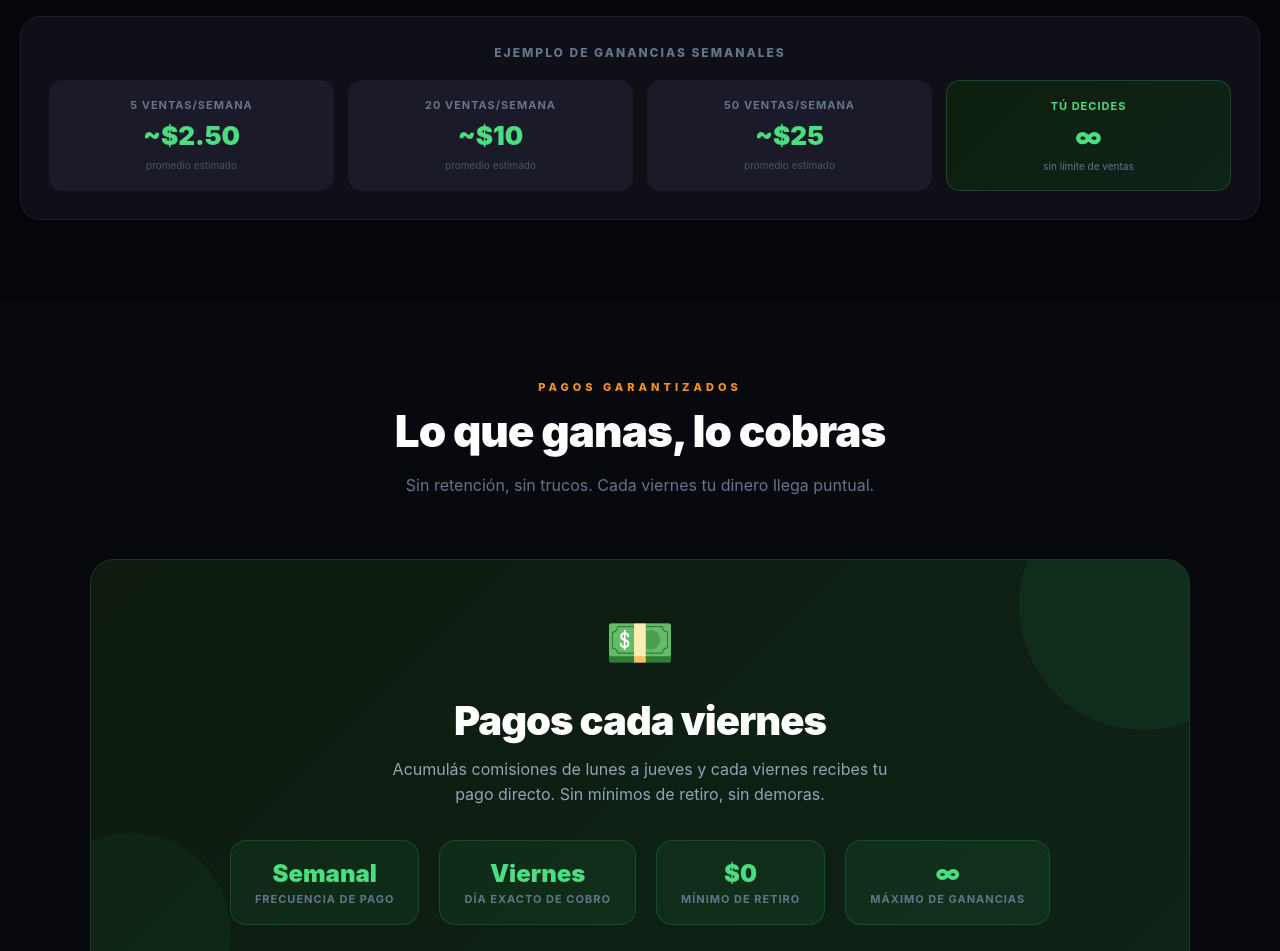
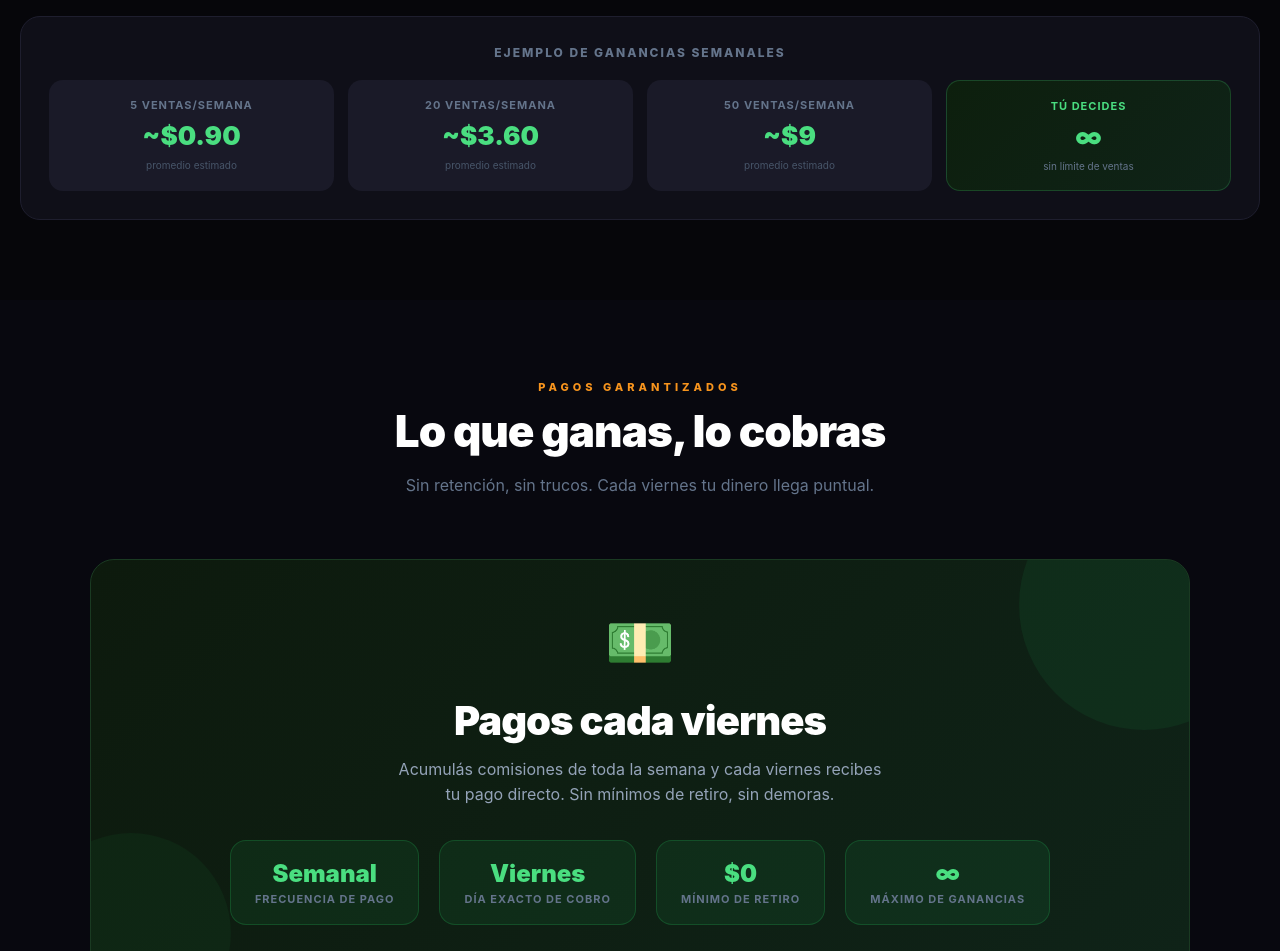
Before and after one commit to rexpresplay/Rexpres-Play, a plain HTML site: page afiliadopro.html in a window 1280 px wide. Shown: the part 1740-2691 px from the top of the page. Drawn offline with Linux system fonts and the light colour scheme.

Commit message:
Update afiliadopro.html

```diff
--- a/afiliadopro.html
+++ b/afiliadopro.html
@@ -197,17 +197,17 @@ footer p{font-size:10px;color:#334155;font-weight:700;text-transform:uppercase;l
       <div style="display:grid;grid-template-columns:repeat(auto-fit,minmax(150px,1fr));gap:14px;">
         <div style="background:#1a1a28;border-radius:14px;padding:18px;text-align:center;">
           <p style="font-size:11px;color:#64748b;font-weight:700;text-transform:uppercase;letter-spacing:1px;">5 ventas/semana</p>
-          <p style="font-size:26px;font-weight:900;color:#4ade80;margin:8px 0;">~$2.50</p>
+          <p style="font-size:26px;font-weight:900;color:#4ade80;margin:8px 0;">~$0.90</p>
           <p style="font-size:10px;color:#475569;">promedio estimado</p>
         </div>
         <div style="background:#1a1a28;border-radius:14px;padding:18px;text-align:center;">
           <p style="font-size:11px;color:#64748b;font-weight:700;text-transform:uppercase;letter-spacing:1px;">20 ventas/semana</p>
-          <p style="font-size:26px;font-weight:900;color:#4ade80;margin:8px 0;">~$10</p>
+          <p style="font-size:26px;font-weight:900;color:#4ade80;margin:8px 0;">~$3.60</p>
           <p style="font-size:10px;color:#475569;">promedio estimado</p>
         </div>
         <div style="background:#1a1a28;border-radius:14px;padding:18px;text-align:center;">
           <p style="font-size:11px;color:#64748b;font-weight:700;text-transform:uppercase;letter-spacing:1px;">50 ventas/semana</p>
-          <p style="font-size:26px;font-weight:900;color:#4ade80;margin:8px 0;">~$25</p>
+          <p style="font-size:26px;font-weight:900;color:#4ade80;margin:8px 0;">~$9</p>
           <p style="font-size:10px;color:#475569;">promedio estimado</p>
         </div>
         <div style="background:linear-gradient(135deg,#0d1f0d,#0f2318);border:1px solid rgba(74,222,128,.2);border-radius:14px;padding:18px;text-align:center;">
@@ -229,7 +229,7 @@ footer p{font-size:10px;color:#334155;font-weight:700;text-transform:uppercase;l
     <div class="pago-hero">
       <div class="pago-icon">💵</div>
       <h3 class="pago-title">Pagos cada viernes</h3>
-      <p class="pago-sub">Acumulás comisiones de lunes a jueves y cada viernes recibes tu pago directo. Sin mínimos de retiro, sin demoras.</p>
+      <p class="pago-sub">Acumulás comisiones de toda la semana y cada viernes recibes tu pago directo. Sin mínimos de retiro, sin demoras.</p>
       <div class="pago-grid">
         <div class="pago-item">
           <div class="pago-val">Semanal</div>
@@ -288,7 +288,7 @@ footer p{font-size:10px;color:#334155;font-weight:700;text-transform:uppercase;l
       </div>
       <div class="faq-item">
         <div class="faq-q" onclick="toggleFaq(this)">¿Cuándo y cómo recibo mis pagos? <span class="faq-arrow">▾</span></div>
-        <div class="faq-a">Los pagos se realizan cada viernes sin excepción. Acumulás tus comisiones de lunes a jueves y el viernes te hacemos el pago directo. No hay mínimo de retiro — lo que ganes, lo cobras.</div>
+        <div class="faq-a">Los pagos se realizan cada viernes sin excepción. Acumulás tus comisiones de toda la semana y el viernes te hacemos el pago directo. No hay mínimo de retiro — lo que ganes, lo cobras.</div>
       </div>
       <div class="faq-item">
         <div class="faq-q" onclick="toggleFaq(this)">¿Hay límite de cuánto puedo ganar? <span class="faq-arrow">▾</span></div>
```
